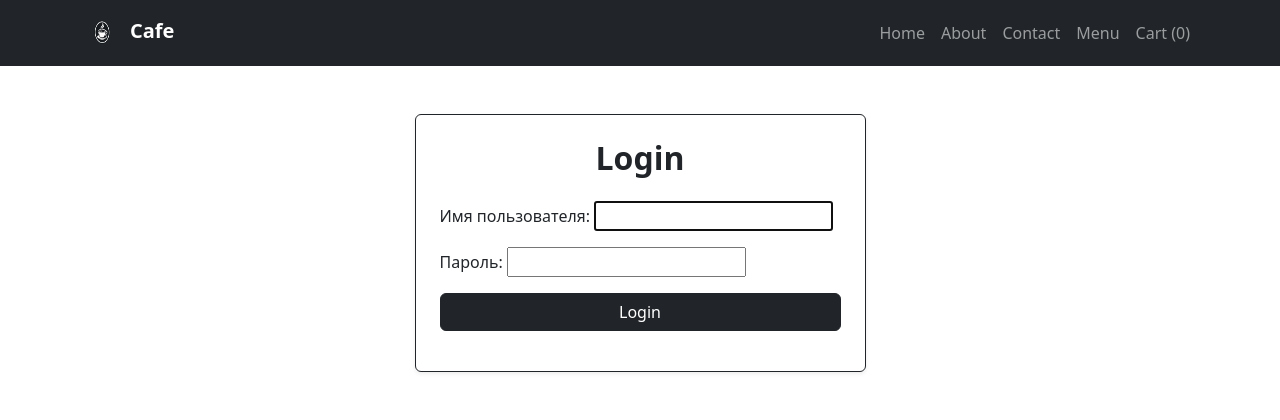
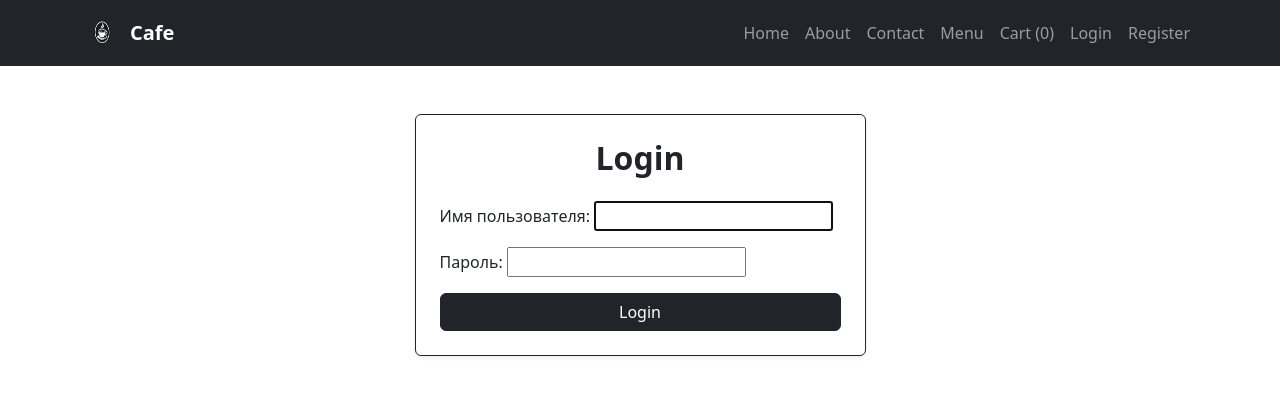
Before and after one commit to koakamn/cafe-management-system, a Django app: page /accounts/login/ in a window 1280 px wide. Shown: the top 420 px of the page. Run offline with Django 5.2, Linux system fonts and the light colour scheme.

Commit message:
login required logic

```diff
--- a/cafe/cafe/settings.py
+++ b/cafe/cafe/settings.py
@@ -133,3 +133,5 @@ MEDIA_ROOT= BASE_DIR / 'media'
 
 LOGIN_REDIRECT_URL = '/'
 LOGOUT_REDIRECT_URL = '/'
+
+LOGIN_URL = '/accounts/login/'
--- a/cafe/orders/urls.py
+++ b/cafe/orders/urls.py
@@ -7,4 +7,5 @@ urlpatterns=[
     path('remove/<int:product_id>/',cart_remove,name='cart_remove'),
     path('update/<int:product_id>/<int:quantity>/',cart_update,name='cart_update'),
     path('checkout/',checkout,name='checkout'),
+    path('my-orders/',my_orders,name='my_orders'),
 ]
--- a/cafe/templates/base.html
+++ b/cafe/templates/base.html
@@ -1,65 +1,164 @@
-{%load static%}
+{% load static %}
+
+<!DOCTYPE html>
 <html lang="en">
 <head>
     <meta charset="UTF-8">
     <meta name="viewport" content="width=device-width, initial-scale=1.0">
+
     <title>{% block title %}Cafe{% endblock %}</title>
-    <link rel="icon" type="image/x-con" href="{%static 'images/logo.png'%}"
+
+    <!-- Favicon -->
+    <link rel="icon"
+          type="image/x-icon"
+          href="{% static 'images/logo.png' %}">
 
     <!-- Bootstrap -->
-    <link href="https://cdn.jsdelivr.net/npm/bootstrap@5.3.3/dist/css/bootstrap.min.css" rel="stylesheet">
+    <link href="https://cdn.jsdelivr.net/npm/bootstrap@5.3.3/dist/css/bootstrap.min.css"
+          rel="stylesheet">
 </head>
+
 <body class="d-flex flex-column min-vh-100">
 
 <!-- Navbar -->
 <nav class="navbar navbar-expand-lg navbar-dark bg-dark">
+
     <div class="container">
-        <a class="navbar-brand fw-bold" href="/"><img src="{%static 'images/logo.png'%}"
-                                                      alt="Cafe logo"
+
+        <a class="navbar-brand fw-bold d-flex align-items-center"
+           href="/">
+
+            <img src="{% static 'images/logo.png' %}"
+                 alt="Cafe Logo"
                  width="40"
                  height="40"
-                                                      class="me-2 rounded-circle">Cafe
+                 class="me-2 rounded-circle">
+
+            Cafe
+
         </a>
 
-        <button class="navbar-toggler" type="button" data-bs-toggle="collapse" data-bs-target="#menu">
+        <button class="navbar-toggler"
+                type="button"
+                data-bs-toggle="collapse"
+                data-bs-target="#menu">
+
             <span class="navbar-toggler-icon"></span>
+
         </button>
 
-        <div class="collapse navbar-collapse" id="menu">
+        <div class="collapse navbar-collapse"
+             id="menu">
+
             <ul class="navbar-nav ms-auto">
+
                 <li class="nav-item">
-                    <a class="nav-link" href="/">Home</a>
+                    <a class="nav-link" href="/">
+                        Home
+                    </a>
                 </li>
+
                 <li class="nav-item">
-                    <a class="nav-link" href="/about/">About</a>
+                    <a class="nav-link" href="/about/">
+                        About
+                    </a>
                 </li>
+
                 <li class="nav-item">
-                    <a class="nav-link" href="/contact/">Contact</a>
+                    <a class="nav-link" href="/contact/">
+                        Contact
+                    </a>
                 </li>
+
                 <li class="nav-item">
-                    <a class="nav-link" href="/menu/">Menu</a>
+                    <a class="nav-link" href="/menu/">
+                        Menu
+                    </a>
                 </li>
+
                 <li class="nav-item">
                     <a class="nav-link" href="/cart/">
                         Cart ({{ cart|length }})
                     </a>
                 </li>
+
+                {% if user.is_authenticated %}
+
+                    <li class="nav-item">
+                        <a class="nav-link"
+                           href="{% url 'my_orders' %}">
+
+                            My Orders
+
+                        </a>
+                    </li>
+
+                    <li class="nav-item">
+
+                        <form action="{% url 'logout' %}"
+                              method="post">
+
+                            {% csrf_token %}
+
+                            <button type="submit"
+                                    class="btn btn-link nav-link">
+
+                                Logout
+
+                            </button>
+
+                        </form>
+
+                    </li>
+
+                {% else %}
+
+                    <li class="nav-item">
+                        <a class="nav-link"
+                           href="{% url 'login' %}">
+
+                            Login
+
+                        </a>
+                    </li>
+
+                    <li class="nav-item">
+                        <a class="nav-link"
+                           href="{% url 'register' %}">
+
+                            Register
+
+                        </a>
+                    </li>
+
+                {% endif %}
+
             </ul>
+
         </div>
+
     </div>
+
 </nav>
 
-<!-- Main content -->
+<!-- Main Content -->
 <main class="container py-5 flex-grow-1">
+
     {% block content %}
     {% endblock %}
+
 </main>
 
 <!-- Footer -->
 <footer class="bg-dark text-white text-center py-4">
-    <p class="mb-0">© 2026 Cafe. All rights reserved.</p>
+
+    <p class="mb-0">
+        © 2026 Cafe. All rights reserved.
+    </p>
+
 </footer>
 
+<!-- Bootstrap JS -->
 <script src="https://cdn.jsdelivr.net/npm/bootstrap@5.3.3/dist/js/bootstrap.bundle.min.js"></script>
 
 </body>
--- a/cafe/users/templates/users/register.html
+++ b/cafe/users/templates/users/register.html
@@ -17,6 +17,7 @@
             <form method="post">
 
                 {% csrf_token %}
+                {{form.errors}}
 
                 <div class="mb-3">
                     {{ form.username.label_tag }}
```
Also changed, not shown: cafe/orders/models.py (+6 -1 lines), cafe/orders/templates/orders/my_orders.html (added, +54 -0 lines), cafe/orders/views.py (+11 -2 lines), cafe/db.sqlite3, cafe/orders/migrations/0002_order_user.py (added). Lines whose indentation alone changed are shown as unchanged.
